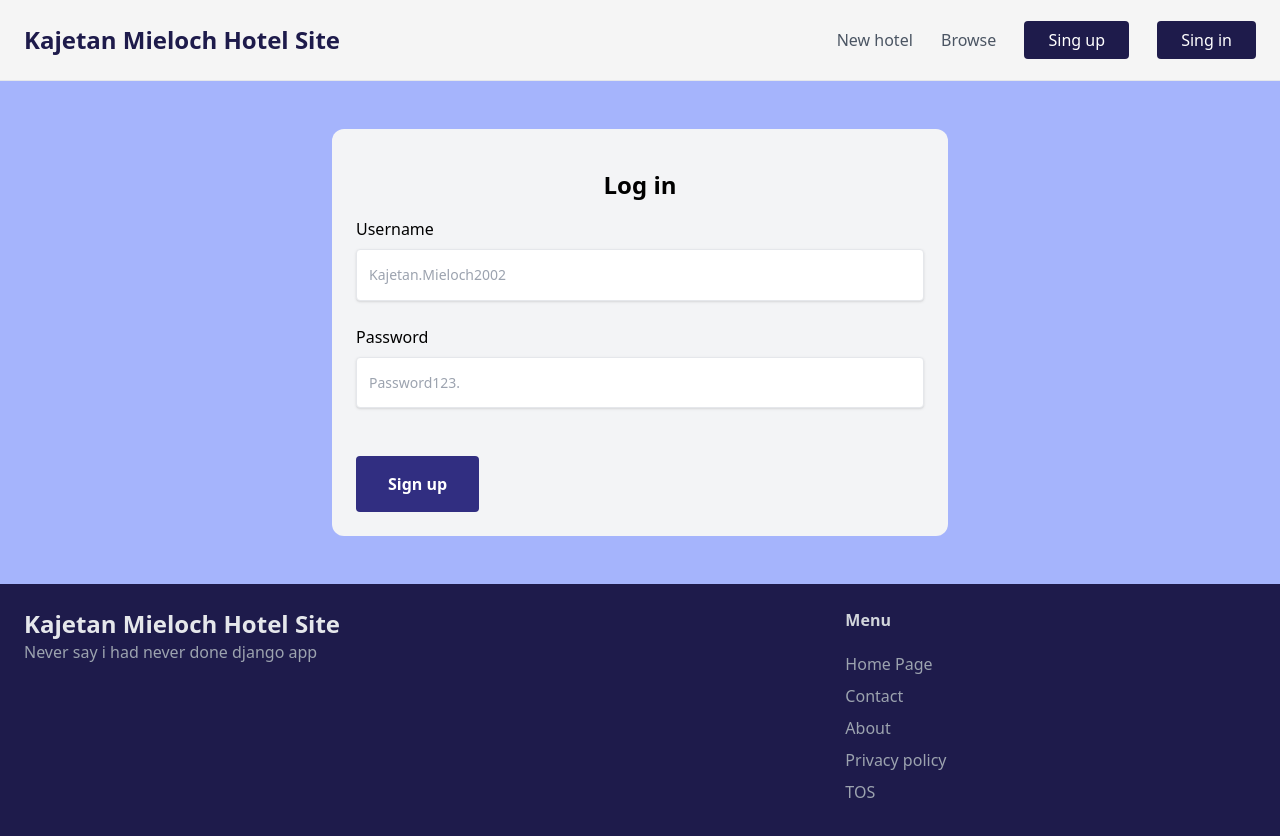
After one commit to KajetanMieloch/Django-Booking-Site, a Django app: page /login/ in a window 1280 px wide. The commit adds this page. Run offline with Django 4.2, Linux system fonts and the light colour scheme; some libraries are stand-ins or nearby versions.

Commit message:
Added Login and Sing Up

```diff
--- a/DjangoBookingSite/settings.py
+++ b/DjangoBookingSite/settings.py
@@ -26,7 +26,9 @@ SECRET_KEY = 'django-insecure-@yqhw!im#@r^n%d%^pg!dpz518tnlun$wwgqwre$adh9r!qfph
 DEBUG = True
 
 ALLOWED_HOSTS = []
-
+LOGIN_URL = '/login'
+LOGIN_REDIRECT_URL = '/'
+LOGOUT_REDIRECT_URL = '/'
 
 # Application definition
 
--- a/DjangoBookingSite/urls.py
+++ b/DjangoBookingSite/urls.py
@@ -4,12 +4,9 @@ from django.conf.urls.static import static
 from django.contrib import admin
 from django.urls import path, include
 
-from core.views import index, contact
-
 
 urlpatterns = [
-    path('', index, name='index'),
+    path('', include('core.urls')),
     path('items/', include('item.urls')),
-    path('contact/', contact, name="contact"),
     path('admin/', admin.site.urls),
 ] + static(settings.MEDIA_URL, document_root=settings.MEDIA_ROOT)
--- /dev/null
+++ b/core/forms.py
@@ -0,0 +1,38 @@
+from django import forms
+from django.contrib.auth.forms import UserCreationForm, AuthenticationForm
+from django.contrib.auth.models import User
+
+class LoginForm(AuthenticationForm):
+    username = forms.CharField(widget=forms.TextInput(attrs={
+        'class': 'w-full px-3 py-4 mb-3 text-sm leading-tight text-gray-700 border rounded shadow appearance-none focus:outline-none focus:shadow-outline',
+        'placeholder': 'Kajetan.Mieloch2002',
+        }))
+    password = forms.CharField(widget=forms.PasswordInput(attrs={
+        'class': 'w-full px-3 py-4 mb-3 text-sm leading-tight text-gray-700 border rounded shadow appearance-none focus:outline-none focus:shadow-outline',
+        'placeholder': 'Password123.',
+        }))
+
+class SignupForm(UserCreationForm):
+    class Meta:
+        model = User
+        fields = ('username', 'email', 'password1', 'password2')
+
+    username = forms.CharField(widget=forms.TextInput(attrs={
+        'class': 'w-full px-3 py-4 mb-3 text-sm leading-tight text-gray-700 border rounded shadow appearance-none focus:outline-none focus:shadow-outline',
+        'placeholder': 'Kajetan.Mieloch2002',
+        }))
+
+    email = forms.CharField(widget=forms.EmailInput(attrs={
+        'class': 'w-full px-3 py-4 mb-3 text-sm leading-tight text-gray-700 border rounded shadow appearance-none focus:outline-none focus:shadow-outline',
+        'placeholder': 'example@example.com',
+        }))
+
+    password1 = forms.CharField(widget=forms.PasswordInput(attrs={
+        'class': 'w-full px-3 py-4 mb-3 text-sm leading-tight text-gray-700 border rounded shadow appearance-none focus:outline-none focus:shadow-outline',
+        'placeholder': 'Password123.',
+        }))
+
+    password2 = forms.CharField(widget=forms.PasswordInput(attrs={
+        'class': 'w-full px-3 py-4 mb-3 text-sm leading-tight text-gray-700 border rounded shadow appearance-none focus:outline-none focus:shadow-outline',
+        'placeholder': 'Password123.',
+        }))
--- a/core/templates/core/base.html
+++ b/core/templates/core/base.html
@@ -8,7 +8,7 @@
 
     <title>{% block title %}{% endblock %}</title>
 </head>
-<body>
+<body class="bg-indigo-300">
     <nav class="py-6 px-6 flex justify-between items-center border-b border-gray-200"
         style="background-color: #f5f5f5;">
         <div>
@@ -18,8 +18,13 @@
             <a href="/#" class="text-gray-600 hover:text-gray-800">New hotel</a>
             <a href="/#" class="text-gray-600 hover:text-gray-800">Browse</a>
 
-            <a href="/#" class="px-6 py-2 bg-indigo-950 text-white rounded hover:bg-indigo-900">Sing up</a>
-            <a href="/#" class="px-6 py-2 bg-indigo-950 text-white rounded hover:bg-indigo-900">Sing in</a>
+            {% if request.user.is_authenticated %}
+            <a href="{% url 'core:signup' %}" class="px-6 py-2 bg-indigo-950 text-white rounded hover:bg-indigo-900">Inbox</a>
+            <a href="{% url 'core:login' %}" class="px-6 py-2 bg-indigo-950 text-white rounded hover:bg-indigo-900">Dashboard</a>
+            {% else %}
+            <a href="{% url 'core:signup' %}" class="px-6 py-2 bg-indigo-950 text-white rounded hover:bg-indigo-900">Sing up</a>
+            <a href="{% url 'core:login' %}" class="px-6 py-2 bg-indigo-950 text-white rounded hover:bg-indigo-900">Sing in</a>
+            {% endif %}
         </div>
     </nav>
     <div class="px-6 py-6">
@@ -37,7 +42,7 @@
             <h3 class="mb-5 font-bold text-gray-300">Menu</h3>
             <ul class="text-gray-400">
                 <li class="mb-2"><a href="/#" class="hover:text-gray-200">Home Page</a></li>
-                <li class="mb-2"><a href="{% url 'contact' %}" class="hover:text-gray-200">Contact</a></li>
+                <li class="mb-2"><a href="{% url 'core:contact' %}" class="hover:text-gray-200">Contact</a></li>
                 <li class="mb-2"><a href="/#" class="hover:text-gray-200">About</a></li>
                 <li class="mb-2"><a href="/#" class="hover:text-gray-200">Privacy policy</a></li>
                 <li class="mb-2"><a href="/#" class="hover:text-gray-200">TOS</a></li>
--- /dev/null
+++ b/core/templates/core/login.html
@@ -0,0 +1,38 @@
+{% extends 'core/base.html' %}
+
+{% block title %}Log in{% endblock %}
+
+{% block content %}
+    <div class="w-1/2 my-6 p-6 mx-auto bg-gray-100 rounded-xl">
+        <h1 class="text-2xl text-center font-bold py-4">Log in</h1>
+
+        <form method="post" action=".">
+            {% csrf_token %}
+
+            <div class="mb-3">
+                <label class="inline-block mb-2" for="username">Username</label><br>
+                {{ form.username }}<br>
+            </div>
+
+            <div class="mb-3">
+                <label class="inline-block mb-2" for="username">Password</label><br>
+                {{ form.password }}<br>
+            </div>
+
+            {% if form.errors or form.non_field_errors %}
+                <div class="mb-3 p-6 bg-red-100 rounded-xl"
+                    {% for field in form %}
+                        {{ field.errors }}
+                    {% endfor %}
+                </div>
+
+                {{ form.non_field_errors }}
+
+            {% endif %}
+
+            <br><button class="py-4 px-8 bg-indigo-900 hover:bg-indigo-800 text-white font-bold py-2 px-4 rounded" type="submit">Sign up</button>
+
+        </form>
+    </div>
+
+{% endblock %}
--- a/core/urls.py
+++ b/core/urls.py
@@ -0,0 +1,14 @@
+from django.contrib.auth import views as auth_views
+from django.urls import path
+
+from . import views
+from .forms import LoginForm
+
+app_name = 'core'
+
+urlpatterns = [
+    path('', views.index, name='index'),
+    path('contact/', views.contact, name='contact'),
+    path('signup/', views.signup, name='signup'),
+    path('login/', auth_views.LoginView.as_view(template_name='core/login.html', authentication_form=LoginForm), name='login'),
+]
```
Also changed, not shown: core/templates/core/signup.html (added, +48 -0 lines), core/views.py (+17 -1 lines), db.sqlite3, item/forms.py (added).
